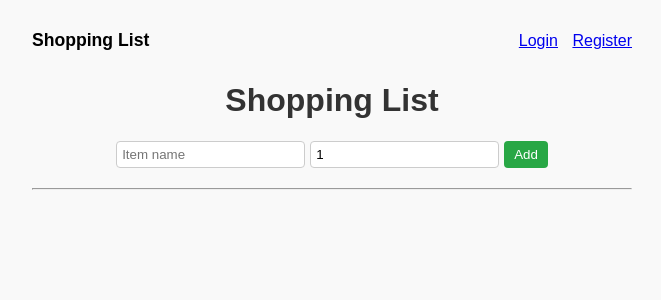
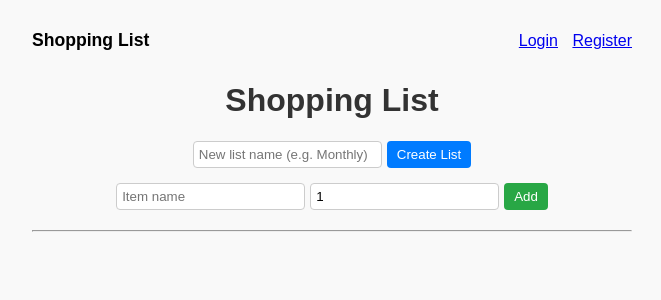
Before and after one commit to SethWatson91/Shopping_List_Python, a Flask app: template templates/index.html in a window 1280 px wide. Shown: the top 300 px of the page, without its empty margins (308-969 px from the left). Run offline with Flask 3, Linux system fonts and the light colour scheme; the template is opened without the code that fills it, so the values that code supplies are empty.

Commit message:
Implement multiple shopping lists feature. Updated database schema to include lists, modified item handling to associate items with specific lists, and enhanced the user interface for list selection and creation. Updated README to reflect new functionality.

```diff
--- a/app.py
+++ b/app.py
@@ -6,24 +6,24 @@ from werkzeug.security import generate_password_hash, check_password_hash
 DB_PATH = "shopping_list.db"
 
 
-def get_all_items(user_id: int):
+def get_all_items(user_id: int, list_id: int):
     with sqlite3.connect(DB_PATH) as conn:
         conn.row_factory = sqlite3.Row
         cursor = conn.cursor()
         cursor.execute(
-            "SELECT * FROM items WHERE user_id = ? ORDER BY id",
-            (user_id,),
+            "SELECT * FROM items WHERE user_id = ? AND list_id = ? ORDER BY id",
+            (user_id, list_id),
         )
         items = cursor.fetchall()
     return items
 
 
-def add_item(user_id: int, name: str, quantity: int):
+def add_item(user_id: int, list_id: int, name: str, quantity: int):
     with sqlite3.connect(DB_PATH) as conn:
         cursor = conn.cursor()
         cursor.execute(
-            "INSERT INTO items (name, quantity, user_id) VALUES (?, ?, ?)",
-            (name, quantity, user_id),
+            "INSERT INTO items (name, quantity, user_id, list_id) VALUES (?, ?, ?, ?)",
+            (name, quantity, user_id, list_id),
         )
         conn.commit()
 
@@ -80,15 +80,130 @@ def create_user(username: str, password: str):
             "INSERT INTO users (username, password_hash) VALUES (?, ?)",
             (username, password_hash),
         )
+        user_id = cursor.lastrowid
+        cursor.execute(
+            "INSERT INTO lists (name, user_id) VALUES (?, ?)",
+            ("Default", user_id),
+        )
         conn.commit()
+
+
+def get_lists_for_user(user_id: int):
+    with sqlite3.connect(DB_PATH) as conn:
+        conn.row_factory = sqlite3.Row
+        cursor = conn.cursor()
+        cursor.execute(
+            "SELECT * FROM lists WHERE user_id = ? ORDER BY id",
+            (user_id,),
+        )
+        return cursor.fetchall()
+
+
+def get_list_for_user(user_id: int, list_id: int):
+    with sqlite3.connect(DB_PATH) as conn:
+        conn.row_factory = sqlite3.Row
+        cursor = conn.cursor()
+        cursor.execute(
+            "SELECT * FROM lists WHERE id = ? AND user_id = ?",
+            (list_id, user_id),
+        )
+        return cursor.fetchone()
+
+
+def get_or_create_default_list(user_id: int):
+    with sqlite3.connect(DB_PATH) as conn:
+        conn.row_factory = sqlite3.Row
+        cursor = conn.cursor()
+        cursor.execute(
+            "SELECT * FROM lists WHERE user_id = ? ORDER BY id LIMIT 1",
+            (user_id,),
+        )
+        existing = cursor.fetchone()
+        if existing:
+            return existing
+        cursor.execute(
+            "INSERT INTO lists (name, user_id) VALUES (?, ?)",
+            ("Default", user_id),
+        )
+        conn.commit()
+        new_id = cursor.lastrowid
+        cursor.execute(
+            "SELECT * FROM lists WHERE id = ?",
+            (new_id,),
+        )
+        return cursor.fetchone()
 
 
 # Home route: display shopping list
 @app.route("/")
 @login_required
 def home():
-    shopping_list = get_all_items(session["user_id"])
-    return render_template("index.html", shopping_list=shopping_list)
+    user_id = session["user_id"]
+
+    # Determine current list (query param can switch lists)
+    list_id_param = request.args.get("list_id", type=int)
+    if list_id_param:
+        if get_list_for_user(user_id, list_id_param):
+            session["current_list_id"] = list_id_param
+
+    current_list = None
+    if "current_list_id" in session:
+        current_list = get_list_for_user(user_id, session["current_list_id"])
+
+    if current_list is None:
+        current_list = get_or_create_default_list(user_id)
+        session["current_list_id"] = current_list["id"]
+
+    all_lists = get_lists_for_user(user_id)
+    shopping_list = get_all_items(user_id, current_list["id"])
+
+    return render_template(
+        "index.html",
+        shopping_list=shopping_list,
+        lists=all_lists,
+        current_list=current_list,
+    )
+
+
+@app.route("/lists/create", methods=["POST"])
+@login_required
+def create_list():
+    user_id = session["user_id"]
+    name = request.form["list_name"].strip()
+    if not name:
+        flash("List name cannot be empty.", "error")
+        return redirect(url_for("home"))
+
+    with sqlite3.connect(DB_PATH) as conn:
+        cursor = conn.cursor()
+        cursor.execute(
+            "INSERT INTO lists (name, user_id) VALUES (?, ?)",
+            (name, user_id),
+        )
+        conn.commit()
+        new_id = cursor.lastrowid
+
+    session["current_list_id"] = new_id
+    flash(f"Created list '{name}'.", "success")
+    return redirect(url_for("home"))
+
+
+@app.route("/lists/select", methods=["POST"])
+@login_required
+def select_list():
+    user_id = session["user_id"]
+    try:
+        list_id = int(request.form["list_id"])
+    except (KeyError, ValueError):
+        flash("Invalid list selection.", "error")
+        return redirect(url_for("home"))
+
+    if not get_list_for_user(user_id, list_id):
+        flash("List not found.", "error")
+        return redirect(url_for("home"))
+
+    session["current_list_id"] = list_id
+    return redirect(url_for("home"))
 
 
 @app.route("/register", methods=["GET", "POST"])
@@ -130,6 +245,9 @@ def login():
 
         session["user_id"] = user["id"]
         session["username"] = user["username"]
+
+        default_list = get_or_create_default_list(user["id"])
+        session["current_list_id"] = default_list["id"]
         flash("Logged in successfully.", "success")
         return redirect(url_for("home"))
 
@@ -148,6 +266,11 @@ def logout():
 @login_required
 def add():
     user_id = session["user_id"]
+    current_list_id = session.get("current_list_id")
+    if current_list_id is None:
+        current_list = get_or_create_default_list(user_id)
+        current_list_id = current_list["id"]
+        session["current_list_id"] = current_list_id
     name = request.form["name"].strip()
     quantity = request.form["quantity"]
 
@@ -163,7 +286,7 @@ def add():
         flash("Quantity must be a number.", "error")
         return redirect(url_for("home"))
 
-    add_item(user_id, name, quantity)
+    add_item(user_id, current_list_id, name, quantity)
     flash(f"Added {quantity} x {name}.", "success")
     return redirect(url_for("home"))
 
--- a/static/style.css
+++ b/static/style.css
@@ -141,3 +141,37 @@ form.add-item button:hover {
     padding: 6px;
     box-sizing: border-box;
 }
+
+.list-selector {
+    display: flex;
+    align-items: center;
+    justify-content: center;
+    margin-bottom: 10px;
+    gap: 8px;
+}
+
+.new-list-form {
+    display: flex;
+    justify-content: center;
+    margin-bottom: 15px;
+}
+
+.new-list-form input[type="text"] {
+    padding: 5px;
+    margin-right: 5px;
+    border: 1px solid #ccc;
+    border-radius: 4px;
+}
+
+.new-list-form button {
+    padding: 5px 10px;
+    background-color: #007bff;
+    color: white;
+    border: none;
+    border-radius: 4px;
+    cursor: pointer;
+}
+
+.new-list-form button:hover {
+    background-color: #0069d9;
+}
--- a/templates/index.html
+++ b/templates/index.html
@@ -36,7 +36,25 @@
 
 
         <h1>Shopping List</h1>
-        <form action="/add" method="POST" class="add-item">
+
+        {% if lists %}
+        <form action="{{ url_for('select_list') }}" method="POST" class="list-selector">
+            <label for="list_id">Current list:</label>
+            <select id="list_id" name="list_id" onchange="this.form.submit()">
+                {% for lst in lists %}
+                    <option value="{{ lst['id'] }}" {% if current_list and lst['id'] == current_list['id'] %}selected{% endif %}>
+                        {{ lst['name'] }}
+                    </option>
+                {% endfor %}
+            </select>
+        </form>
+        {% endif %}
+
+        <form action="{{ url_for('create_list') }}" method="POST" class="new-list-form">
+            <input type="text" name="list_name" placeholder="New list name (e.g. Monthly)" required>
+            <button type="submit">Create List</button>
+        </form>
+        <form action="{{ url_for('add') }}" method="POST" class="add-item">
             <input type="text" name="name" placeholder="Item name" required>
             <input type="number" name="quantity" min="1" value="1" required>
             <button type="submit">Add</button>
```
Also changed, not shown: init_db.py (+15 -1 lines), README.md.
